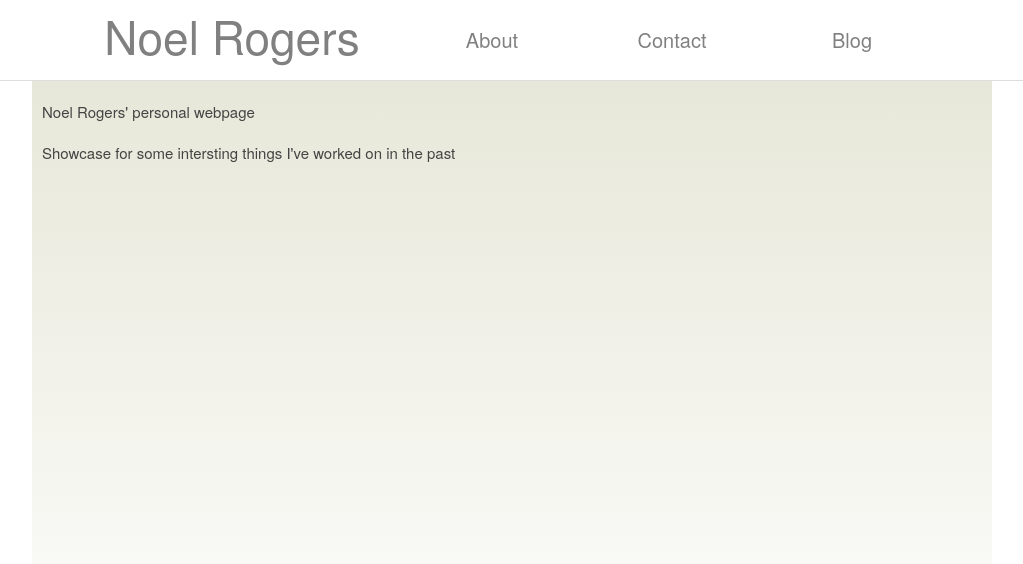
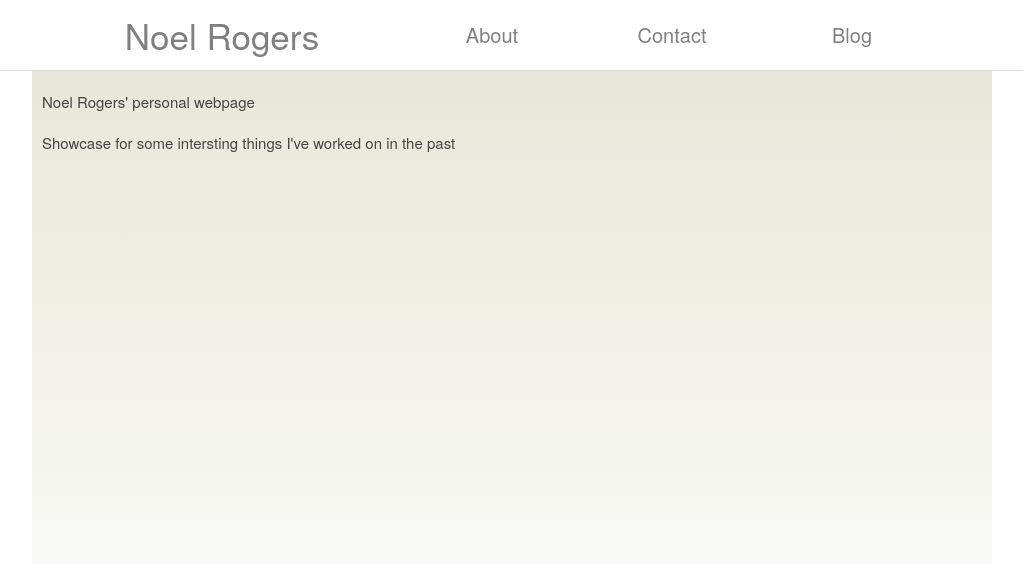
Before and after one commit to noelano/noelano.github.io, a Jekyll site: the page built from index.html, in a window 1280 px wide. Shown: the top 564 px of the page, without its empty margins (128-1151 px from the left). Built offline with Jekyll 4.4.1, drawn with Linux system fonts in a browser that asks for light colours.

Commit message:
Heading re-size and alignment correction

```diff
--- a/_includes/header.html
+++ b/_includes/header.html
@@ -1,9 +1,9 @@
 <div class="container" id="navcontainer" >
 <div class="sixteen columns" id="navigation">
     <div class="head">
-        <h1>
+        <h2>
         <a href="{{ "/" | prepend: site.baseurl }}" class="nav">{{ site.title }}</a>
-        </h1>
+        </h2>
     </div>
     <div class="nav-options">
     {% for page in site.pages %} {% if page.title %}
--- a/_sass/myStyle.scss
+++ b/_sass/myStyle.scss
@@ -62,17 +62,13 @@ dd{
 
 #navcontainer {
 	background: white;
-	height: 80px;
+	height: 70px;
 }
 
 #pic {
 	position: relative;
 	margin-left: 20px;
 	margin-right:auto;
-}
-
-header{
-	background: #ACAC99;
 }
 
 /*===========================================*/
@@ -140,20 +136,20 @@ a li img{
 	color: gray;
 	display: inline;
 	font-size: 20px;
-	height: 80px;
+	height: 70px;
 }
 
 #navigation ul li{
 	display: inline;
 	width: 50px;
-	height: 80px;
+	height: 70px;
 }
 
 .navbar{
 	bottom: 3px;
 	top: 15px;
-	line-height: 80px;
-	height: 80px;
+	line-height: 70px;
+	height: 70px;
 	vertical-align: middle;
 }
 
@@ -171,12 +167,16 @@ a.nav div:visited:hover, a.nav div:hover{
 .head{
 	bottom: 3px;
 	top: 15px;
-	line-height: 80px;
-	height: 80px;
+	line-height: 70px;
+	height: 70px;
 	vertical-align: middle;
 }
 
-h1 a.nav:hover, h1 a.nav:visited:hover{
+.head h2 {
+	margin-top: 15px;
+}
+
+h2 a.nav:hover, h2 a.nav:visited:hover{
 	color: #406fbc;
 }
 
@@ -191,15 +191,15 @@ h1 a.nav:hover, h1 a.nav:visited:hover{
 .dropdown {
     position: relative;
     display: inline-block;
-    height: 80px;
-    width: 80px;
+    height: 70px;
+    width: 70px;
     margin-right: 0px;
 }
 
 .nav-menu {
     position: absolute;
     height: 70px;
-    width: 80px;
+    width: 70px;
 }
 
 .box {
@@ -216,7 +216,7 @@ h1 a.nav:hover, h1 a.nav:visited:hover{
     min-width: 160px;
     box-shadow: 0px 8px 16px 0px rgba(0,0,0,0.2);
     z-index: 1;
-    margin-top: 80px;
+    margin-top: 70px;
 }
 
 /* Links inside the dropdown */
--- a/_sass/responsive.scss
+++ b/_sass/responsive.scss
@@ -70,7 +70,7 @@
 
 		/* OWN CODE */
 	.container .navbar		              { display: none; }
-	.container .head		              { width: 200px; float: left; text-align: center;}
+	.container .head		              { width: 220px; float: left; text-align: center;}
         .nav-options                                  { display: none; }
 	.nav-menu                                     { display: block; }
     }
@@ -92,7 +92,7 @@
 
 		/* OWN CODE */
 	.container .navbar		              { width: 80px; float: left; text-align: center;}
-	.container .head		              { width: 320px; float: left; text-align: center;}
+	.container .head		              { width: 340px; float: left; text-align: center;}
 	.nav-options                                  {display:none;}
 	.nav-menu                                     { display: block; }
  }
```
